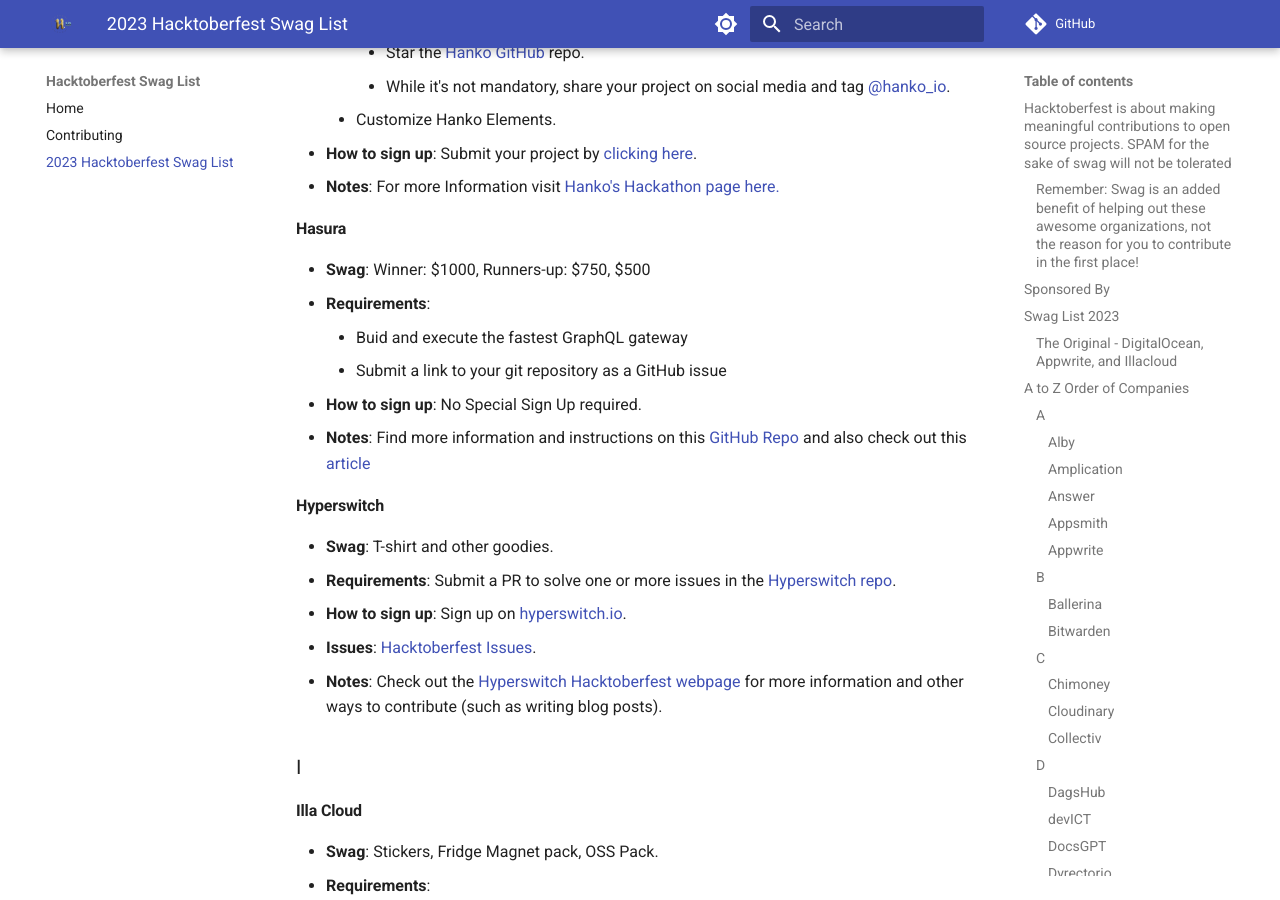
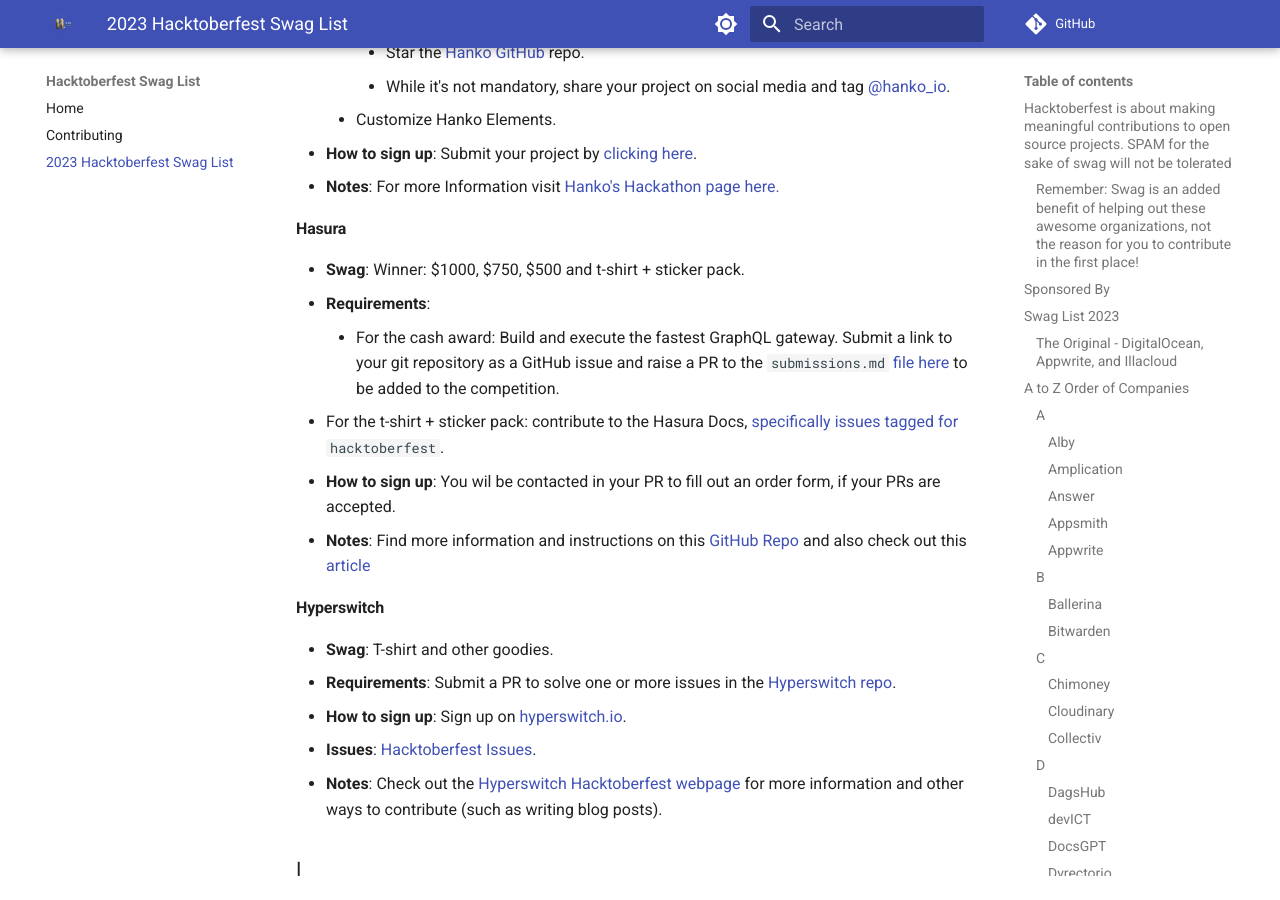
Before and after one commit to crweiner/hacktoberfest-swag-list, an MkDocs documentation site: the page built from docs/list.md, in a window 1280 px wide and 900 px high, scrolled down 7239 px. Built offline with MkDocs 1.6.1 and Material for MkDocs 9.7.7, drawn with Linux system fonts in a browser that asks for light colours; plug-ins that fetch from the network failed and are left out; comment, search, counter and statistics services are not loaded.

Commit message:
Update Hasura

```diff
--- a/docs/list.md
+++ b/docs/list.md
@@ -239,11 +239,11 @@
 
 #### **Hasura**
 
-- **Swag**: Winner: $1000, Runners-up: $750, $500
+- **Swag**: Winner: $1000, $750, $500 and t-shirt + sticker pack.
 - **Requirements**:
-    - Buid and execute the fastest GraphQL gateway
-    - Submit a link to your git repository as a GitHub issue
-- **How to sign up**: No Special Sign Up required.
+    - For the cash award: Build and execute the fastest GraphQL gateway. Submit a link to your git repository as a GitHub issue and raise a PR to the `submissions.md` [file here](https://github.com/hasura/supergraph-top-n-challenge/blob/master/submissions.md) to be added to the competition.
+  - For the t-shirt + sticker pack: contribute to the Hasura Docs, [specifically issues tagged for](https://github.com/hasura/graphql-engine/issues?q=is%3Aissue+is%3Aopen+label%3Ahacktoberfest+)  `hacktoberfest`.
+- **How to sign up**: You wil be contacted in your PR to fill out an order form, if your PRs are accepted.
 - **Notes**: Find more information and instructions on this [GitHub Repo](https://github.com/hasura/supergraph-top-n-challenge/blob/master/README.md) and also check out this [article](https://hasura.io/blog/the-hasura-hacktoberfest-fiesta-build-a-supergraph-and-win-1000/)
 
 #### **Hyperswitch**
```
